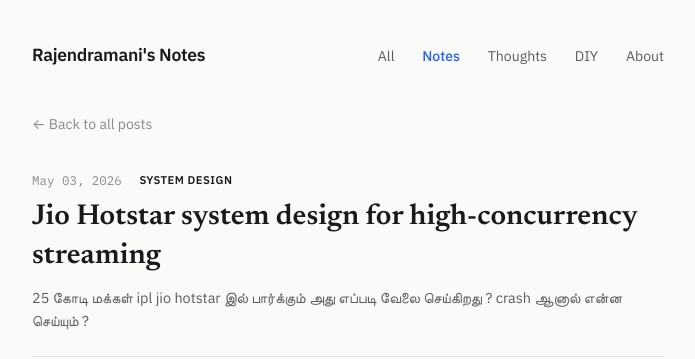
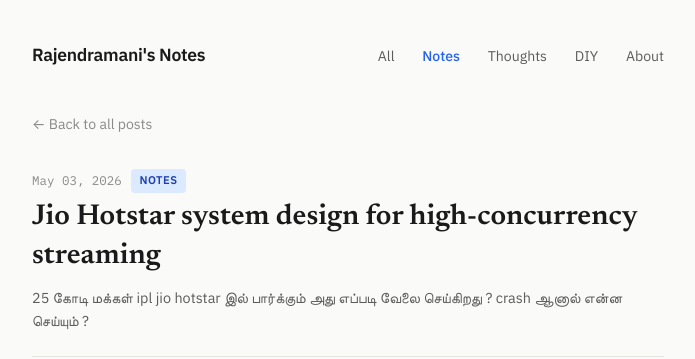
Before and after one commit to Rajendramani/rajendramani.github.io, a Jekyll site: the page built from _notes/2026-05-03-Jio-Hotstar-System-Design.md, in a window 1280 px wide. Shown: the top 359 px of the page, without its empty margins (292-987 px from the left). Built offline with Jekyll 4.4.1, drawn with Linux system fonts in a browser that asks for light colours.

Commit message:
Add System Design

```diff
--- a/_notes/2026-05-03-Jio-Hotstar-System-Design.md
+++ b/_notes/2026-05-03-Jio-Hotstar-System-Design.md
@@ -1,8 +1,10 @@
 ---
 title: Jio Hotstar system design for high-concurrency streaming
 date: 2026-05-03
-category: System Design
+category: notes
 description: " 25 கோடி மக்கள் ipl jio hotstar இல் பார்க்கும் அது எப்படி வேலை செய்கிறது ? crash ஆனால் என்ன செய்யும் ?"
+tags:
+  - System_Design
 ---
 
 ##**Framework**
```
Also changed, not shown: .obsidian/workspace.json.
